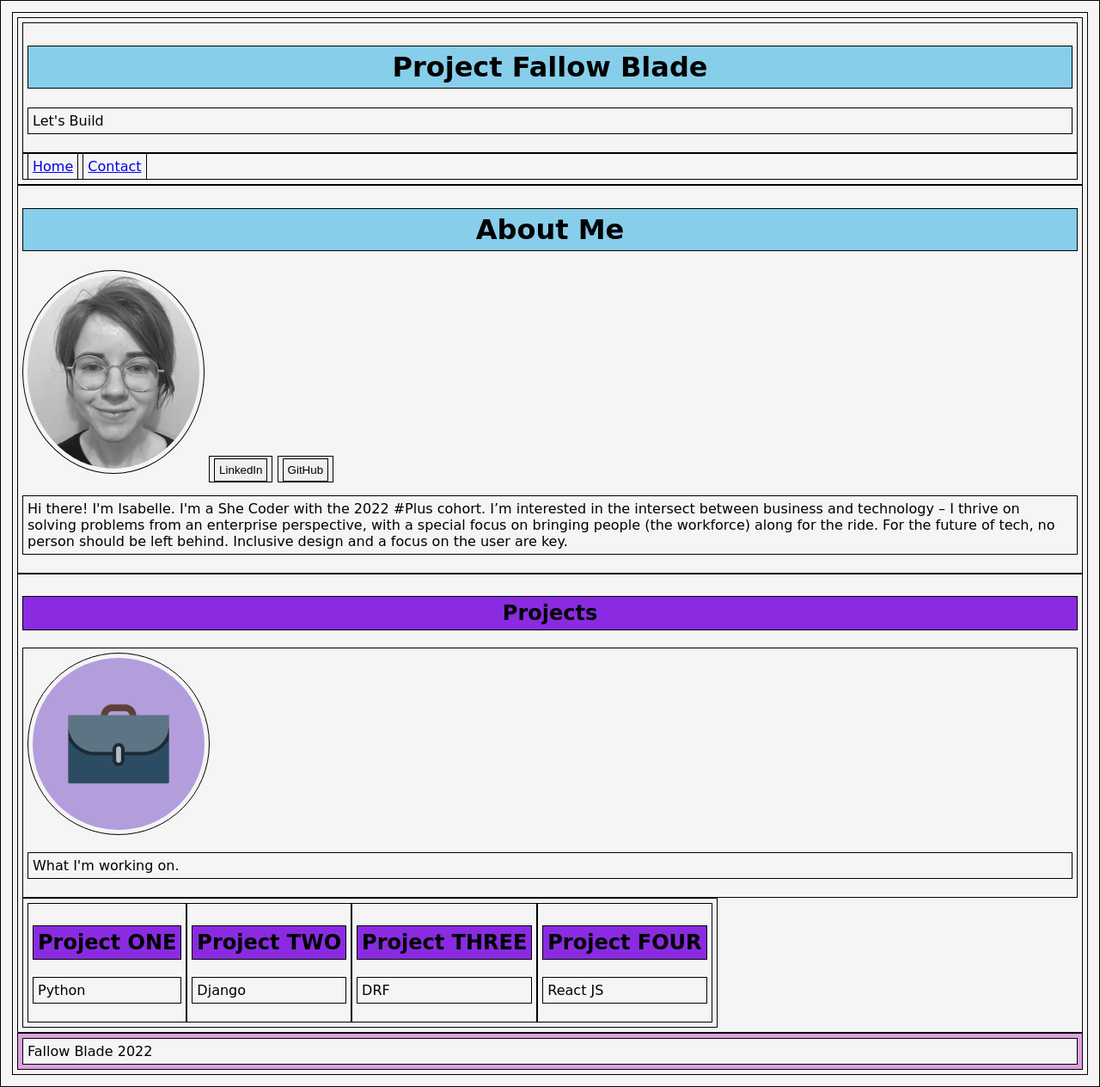
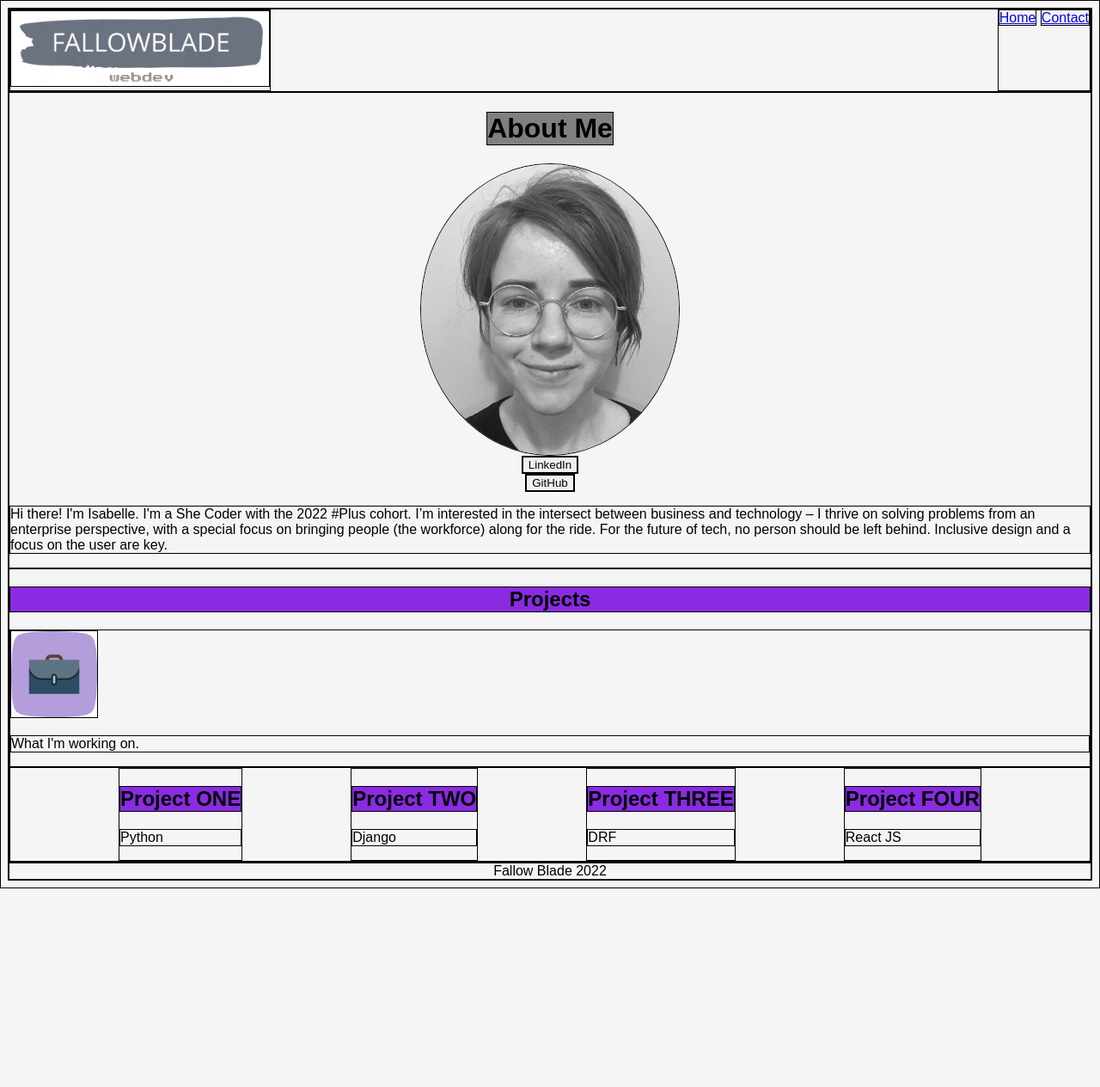
Before and after one commit to jomarieminney/FallowBlade.github.io, a plain HTML site: page index.html in a window 1280 px wide. Shown: the whole page at 86% size. After the commit the page ends 1033 px from the top, so only its background shows below. Drawn offline with Linux system fonts and the light colour scheme.

Commit message:
latest change

```diff
--- a/index.html
+++ b/index.html
@@ -1,7 +1,6 @@
 
 
  <!doctype html>
-
 <html lang="en">
     <head>
         <meta charset="utf-8">
@@ -10,28 +9,23 @@
         <meta name="author" content="Fallow Blade">
         <link rel="stylesheet" href="styles.css">
     </head>
+
     <body>
+
         <header>
-            <div class="header">
-                <h1>Project Fallow Blade</h1>
-                <p>Let's Build</p>
+                <div>
+                    <img id = "logo" img src="images/logo.png"/>
               </div>
-            <!-- <h1>Project Fallow Blade</h1>
-            <h2>Let's Build!</h2> -->
-            <!-- <nav>
-                <a href="index.html">Home</a>
-                <a href="contact.html">Contact</a>
 
-            </nav> -->
-
-            <div class="topnav">
+              <div class="topnav">
                 <a href="index.html">Home</a>
                 <a href="contact.html">Contact</a>
               </div>
 
         </header>
-        <div>
-            <h1>About Me</h1>
+
+        <div id="container1">
+            <h1 id="about-me-h1">About Me</h1>
             <img src="images/isabelle-photo1.jpg" id = "imagehome" alt="Personal Picture.">
             <a href='https://www.ecu.edu.au/centres/international-office/contact/'><button>LinkedIn</button></a>
             <a href='https://fallowblade.github.io/'><button>GitHub</button></a>
@@ -41,40 +35,45 @@
                 Inclusive design and a focus on the user are key. </p>
         </div>
 
-        <section id="Projects">
+        <section id="projects">
             	<h2>Projects</h2>
                 <div id = "header-text">
-                    <img src="images/briefcase.jpg" />
+                    <img src="images/briefcase.jpg" id="casepic" alt ="briefcase"/>
             	<p>
                 	What I'm working on.
             	</p>
         	</div>
 
-            <div id="container1">
-                <div id="box-1">
+            <div id="container2">
+
+
+
+                <div class= "project-type-item" id="box-1">
                    <h2> Project ONE </h2>
                     <p>Python</p>
                 </div>
-               <div id="box-2">
+
+               <div class= "project-type-item" id="box-2">
                    <h2> Project TWO</h2>
                    <p>Django</p>
                </div>
-               <div id="box-3">
+
+               <div class= "project-type-item" id="box-3">
                 <h2> Project THREE</h2>
                 <p>DRF</p>
                 </div>
 
-                <div id="box-4">
+                <div class= "project-type-item" id="box-4">
                     <h2> Project FOUR</h2>
                     <p>React JS</p>
                 </div>
-            </div>
+
            </div>
+
     	</section>
+
         <footer>
-            <div class="footer">
                 Fallow Blade 2022
-            </div>
         </footer>
     </body>
 </html>
--- a/styles.css
+++ b/styles.css
@@ -7,29 +7,50 @@ header {
     border: 1px solid black;
 }
 
-
+/*
 @import url('https://fonts.googleapis.com/css2?family=Balsamiq+Sans:ital,wght@0,400;0,700;1,400;1,700&display=swap');
 * {
     padding: 5px;
 }
 
+body {
+    font-family: 'Balsamiq Sans', cursive;
+    background-color: whitesmoke;
+} */
+
+
+@import url('https://fonts.googleapis.com/css2?family=Raleway:ital,wght@0,100;0,200;0,400;1,100&display=swap');
+
+html {
+    font-family: 'Raleway', sans-serif;
+    background-color: grey
+}
+
+/* @import url('https://fonts.googleapis.com/css2?family=Barlow+Semi+Condensed:wght@100;400;600;900&display=swap');
+
+
+html {
+    font-family: 'Barlow Semi Condensed', 'Arial', sans-serif;
+    background-color: #fff;
+} */
+
 html {
     background-color:whitesmoke;
 }
 
-body {
-    font-family: 'Balsamiq Sans', cursive;
-    background-color: whitesmoke;
-}
+
 
 header {
     background-color: whitesmoke;
+    display: flex;
+    justify-content: space-between;
 }
 
 h1 {
     display: flex;
     justify-content: center;
-    background-color: skyblue;
+    background-color: grey;
+
 }
 
 h2 {
@@ -38,11 +59,11 @@ h2 {
     background-color: blueviolet;
 }
 
-nav {
+/* nav {
     display: flex;
     justify-content: right;
     background-color: whitesmoke;
-}
+} */
 
 a {
     background-color: whitesmoke;
@@ -52,39 +73,123 @@ div {
     background-color: whitesmoke;
 }
 
-footer {
-    background-color: plum;
+
+/* img {
+    width: 200px;
+    border-radius: 50%;
+} */
+
+#logo {
+    width: 300px;
+}
+#casepic {
+    width: 100px;
+
 }
 
-img {
-    width: 200px;
+#imagehome {
+    width: 300px;
     border-radius: 50%;
+    display: flex;
+    align-items: center;
+    justify-content: center;
+    margin: 0 auto;
 }
 
-#Isabelle-photo1 {
+#aboutmedesign {
     display: flex;
+      flex-direction: column;
+      justify-content: space-evenly;
+      align-items: center;
+    /* display: flex;
+    justify-content: center; */
+}
+
+#container1 {
+
+    display: flex;
+      flex-direction: column;
+      justify-content: space-evenly;
+      align-items: center;
+
+    /* display: flex;
+    flex-direction: column;
     align-items: center;
-justify-content: center;
+    margin: 0 auto; */
+}
+
+/*  */
+#container2 {
+    display: flex;
+                justify-content: space-evenly;
+                align-items: center;
+    /* display: inline-flex;
+    flex-wrap: space-evenly; */
+   /* align-items: space-evenly; */
+
+}
+
+footer {
+    text-align: center;
+    /* justify-content: center; */
 }
 
 
-/*  */
-#container1 {
-    display: inline-flex;
-    flex-wrap: wrap;
-   align-items: space-around;
+@media (max-width: 600px) {
+
+        #container2
+        {
+            flex-direction: column;
+            padding: 10px;
+            margin: 30px;
+        }
+
+        .project-type-item {
+            width: 100%;
+        }
+
+    }
+
+@media (max-width: 900px) {
+
+
 
 }
 
 
-#contact {
+
+
+/* #projects {
+    display: flex;
+    align-items: space-even;
+
+} */
+
+/* #contact {
     display: flex
+} */
+
+/* nav a {
+    display: inline;
+    align-content: flex-end;
 }
 
-nav a {
-    display: inline;
+.topnav {
+
+    display: inline-block;
+    vertical-align: text-bottom;
 }
+    display: flex;
+    height: 20%;
+    justify-content: flex-end;
+    align-items: flex-end;
 
+
+
+.topnav a {
+    margin-bottom: 0%;
+
+}     */
 /* FORM CSS */
 
 form {
```
Also changed, not shown: contact.html (+3 -2 lines), images/logo.png (added).
